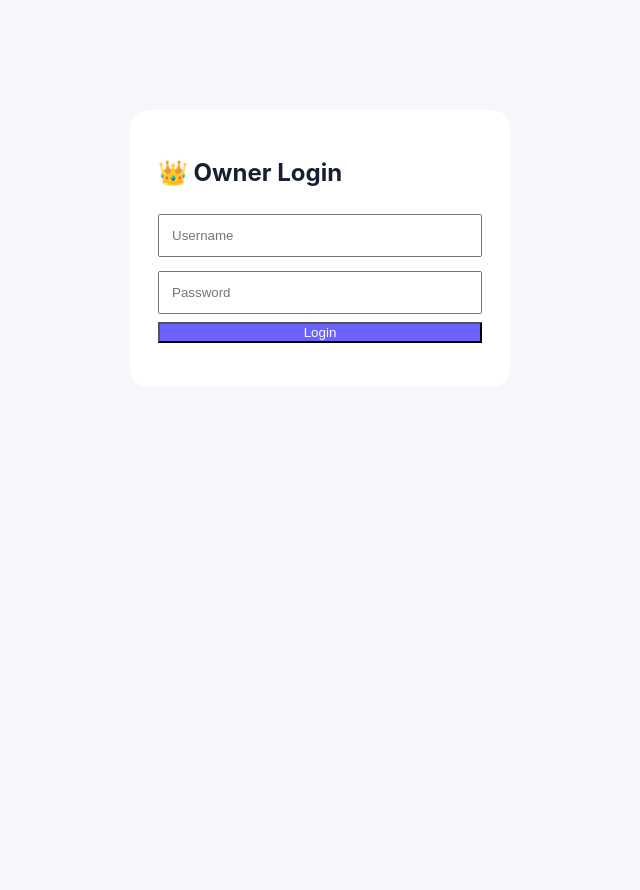
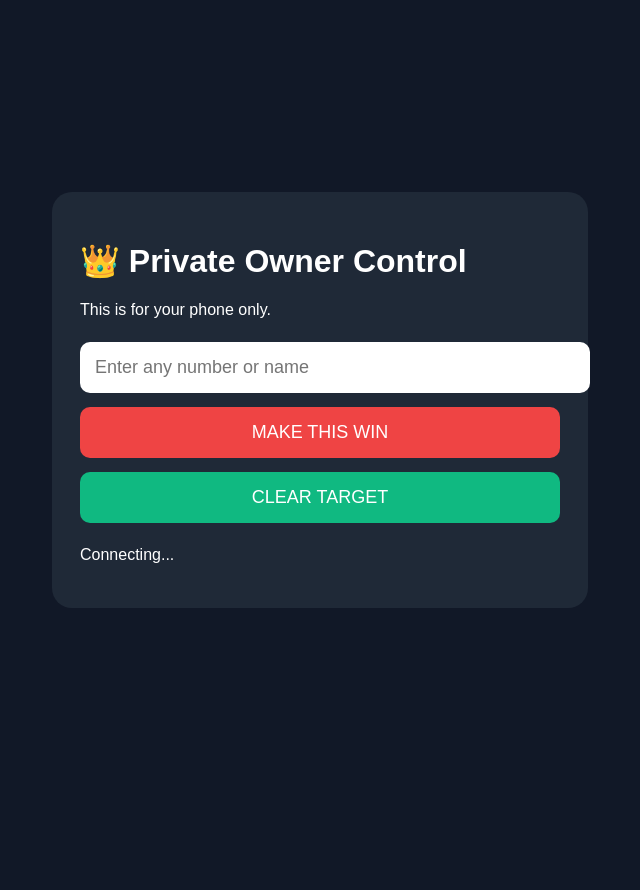
Before and after one commit to Nahommillion/Webproject23, a Flask app: page /admin-login in a window 1280 px wide. Shown: the whole page, without its empty margins (320-960 px from the left). After the commit the page ends 608 px from the top, so only its background shows below. Run offline with Flask 3, Linux system fonts and the light colour scheme.

Commit message:
Update admin login page to private owner control

```diff
--- a/templates/admin-login.html
+++ b/templates/admin-login.html
@@ -1 +1 @@
-<!doctype html><html><head><meta charset="utf-8"><meta name="viewport" content="width=device-width,initial-scale=1"><title>Owner Login</title><link rel="stylesheet" href="/static/style.css"></head><body><main style="max-width:420px;margin:90px auto;padding:20px"><section style="background:#fff;padding:28px;border-radius:18px"><h1>👑 Owner Login</h1><input id="u" placeholder="Username" style="width:100%;padding:12px;margin:7px 0"><input id="p" type="password" placeholder="Password" style="width:100%;padding:12px;margin:7px 0"><button onclick="login()" style="width:100%;background:#6c63ff;color:#fff">Login</button><p id="m"></p></section></main><script>async function login(){let r=await fetch("/api/login",{method:"POST",headers:{"Content-Type":"application/json"},body:JSON.stringify({username:u.value,password:p.value})});let d=await r.json();if(r.ok)location="/admin";else m.textContent=d.message}</script></body></html>
+<!doctype html><html><head><meta charset="utf-8"><meta name="viewport" content="width=device-width,initial-scale=1"><title>Private Owner Control</title><style>body{font-family:Arial;background:#111827;color:#fff;margin:0;min-height:100vh;display:flex;align-items:center;justify-content:center}.card{width:min(92vw,480px);background:#1f2937;padding:28px;border-radius:20px}.card input,.card button{width:100%;padding:15px;margin:7px 0;border-radius:10px;border:0;font-size:18px}.win{background:#ef4444;color:white}.ok{background:#10b981;color:white}</style></head><body><div class="card"><h1>👑 Private Owner Control</h1><p>This is for your phone only.</p><input id="target" placeholder="Enter any number or name"><button class="win" onclick="send()">MAKE THIS WIN</button><button class="ok" onclick="clearT()">CLEAR TARGET</button><p id="status">Connecting...</p></div><script src="https://cdn.socket.io/4.8.1/socket.io.min.js"></script><script>const token=new URLSearchParams(location.search).get("token"),s=io();s.on("connect",()=>s.emit("owner_join",{token}));s.on("owner_ready",d=>status.textContent=d.target?"Current target: "+d.target:"Connected — no target.");s.on("control_error",d=>status.textContent=d.message);function send(){let t=target.value.trim();if(!t)return alert("Enter a number or name.");s.emit("set_target",{token,target:t});status.textContent="Target sent: "+t}function clearT(){s.emit("clear_target",{token});status.textContent="Target cleared."}</script></body></html>
```
